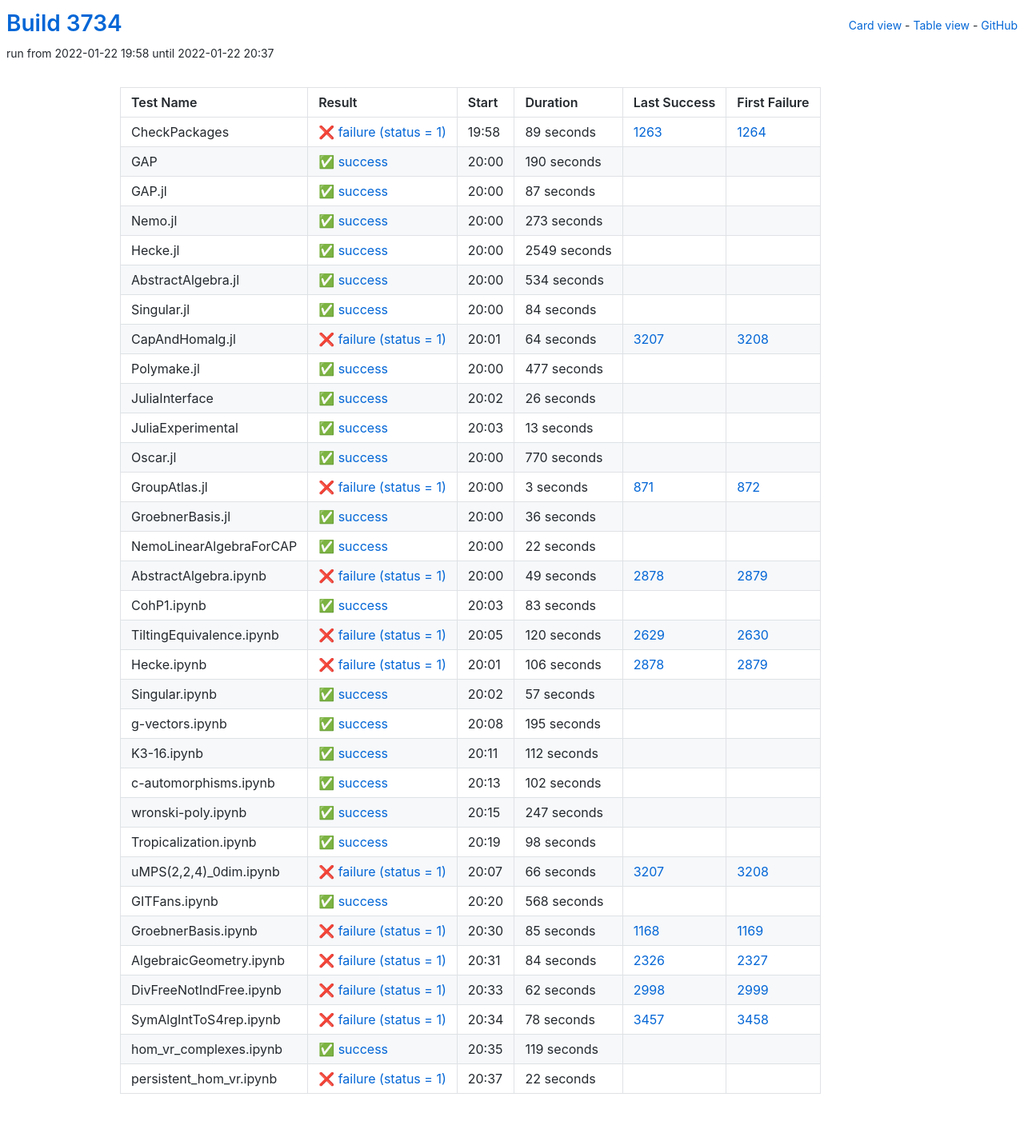
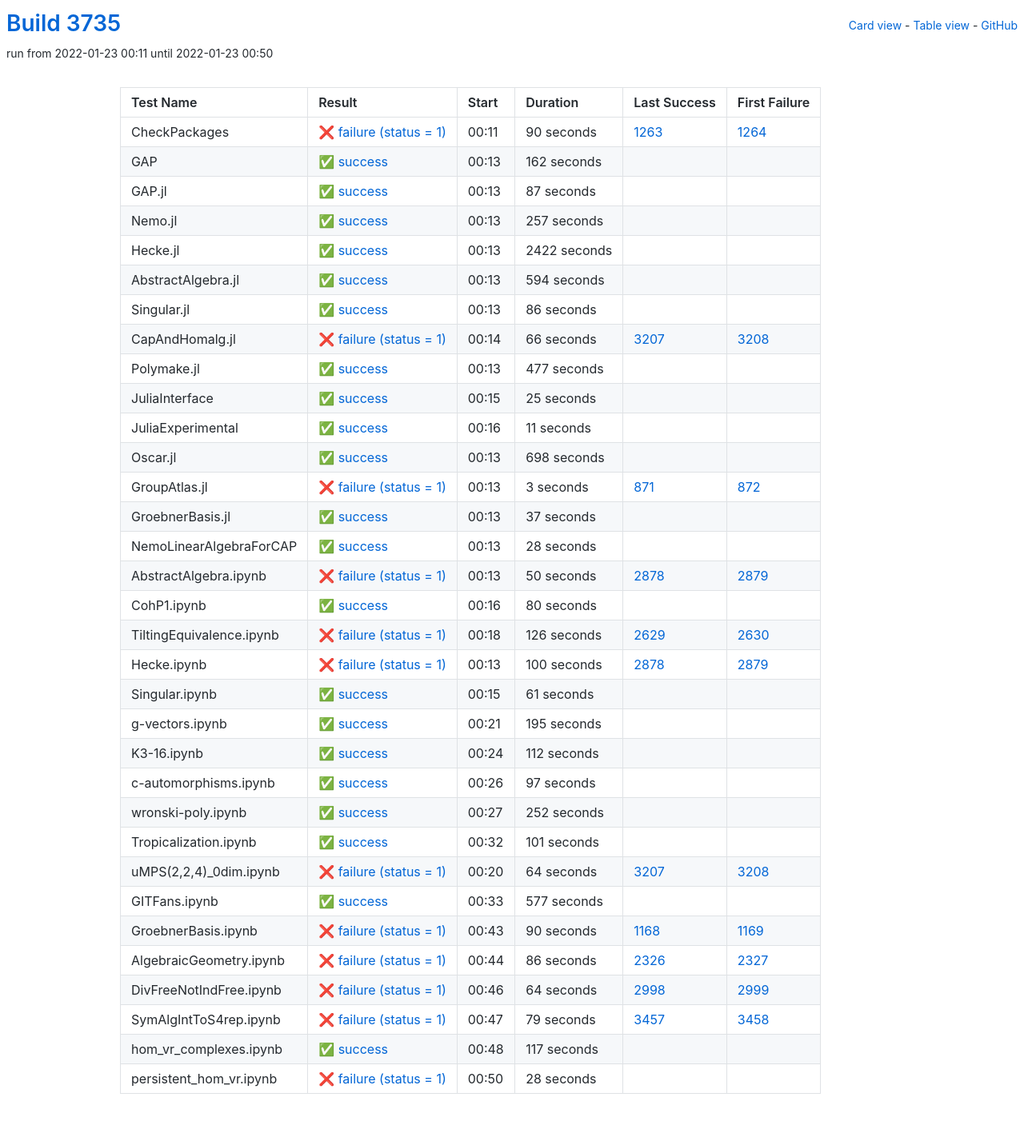
Before and after one commit to oscar-system/oscar-ci-status-stable, a Jekyll site: the page built from table.html, in a window 1280 px wide. Shown: the whole page at 80% size. Built offline with Jekyll 4.4.1, drawn with Linux system fonts in a browser that asks for light colours.

Commit message:
Build #3735

```diff
--- a/_data/ci.yml
+++ b/_data/ci.yml
@@ -1,6 +1,6 @@
 ---
-build: 3734
-build_url: https://oscarci.mathematik.uni-kl.de/job/oscar-stable/3734/
+build: 3735
+build_url: https://oscarci.mathematik.uni-kl.de/job/oscar-stable/3735/
 job: oscar-stable
 organization: oscar-system
 repo: oscar-ci-status-stable
@@ -8,32 +8,32 @@ repourl: https://github.com/oscar-system/oscar-ci-status-stable
 tests:
 - name: CheckPackages
   id: checkpackages
-  log: https://oscarci.mathematik.uni-kl.de/job/oscar-stable/3734/artifact/logs/build-3734/CheckPackages.log
-  start: 2022-01-22 19:58
+  log: https://oscarci.mathematik.uni-kl.de/job/oscar-stable/3735/artifact/logs/build-3735/CheckPackages.log
+  start: 2022-01-23 00:11
   success: false
   exitcode: 1
   status: failure
-  duration: 89
+  duration: 90
   last_success: 1263
   last_success_url: https://oscarci.mathematik.uni-kl.de/job/oscar-stable/1263/
   first_failure: 1264
   first_failure_url: https://oscarci.mathematik.uni-kl.de/job/oscar-stable/1264/
 - name: GAP
   id: gap
-  log: https://oscarci.mathematik.uni-kl.de/job/oscar-stable/3734/artifact/logs/build-3734/GAP.log
-  start: 2022-01-22 20:00
+  log: https://oscarci.mathematik.uni-kl.de/job/oscar-stable/3735/artifact/logs/build-3735/GAP.log
+  start: 2022-01-23 00:13
   success: true
   exitcode: 0
   status: success
-  duration: 190
+  duration: 162
   last_success: false
   last_success_url:
   first_failure: false
   first_failure_url:
 - name: GAP.jl
   id: gap-jl
-  log: https://oscarci.mathematik.uni-kl.de/job/oscar-stable/3734/artifact/logs/build-3734/GAP.jl.log
-  start: 2022-01-22 20:00
+  log: https://oscarci.mathematik.uni-kl.de/job/oscar-stable/3735/artifact/logs/build-3735/GAP.jl.log
+  start: 2022-01-23 00:13
   success: true
   exitcode: 0
   status: success
@@ -44,68 +44,68 @@ tests:
   first_failure_url:
 - name: Nemo.jl
   id: nemo-jl
-  log: https://oscarci.mathematik.uni-kl.de/job/oscar-stable/3734/artifact/logs/build-3734/Nemo.jl.log
-  start: 2022-01-22 20:00
+  log: https://oscarci.mathematik.uni-kl.de/job/oscar-stable/3735/artifact/logs/build-3735/Nemo.jl.log
+  start: 2022-01-23 00:13
   success: true
   exitcode: 0
   status: success
-  duration: 273
+  duration: 257
   last_success: false
   last_success_url:
   first_failure: false
   first_failure_url:
 - name: Hecke.jl
   id: hecke-jl
-  log: https://oscarci.mathematik.uni-kl.de/job/oscar-stable/3734/artifact/logs/build-3734/Hecke.jl.log
-  start: 2022-01-22 20:00
+  log: https://oscarci.mathematik.uni-kl.de/job/oscar-stable/3735/artifact/logs/build-3735/Hecke.jl.log
+  start: 2022-01-23 00:13
   success: true
   exitcode: 0
   status: success
-  duration: 2549
+  duration: 2422
   last_success: false
   last_success_url:
   first_failure: false
   first_failure_url:
 - name: AbstractAlgebra.jl
   id: abstractalgebra-jl
-  log: https://oscarci.mathematik.uni-kl.de/job/oscar-stable/3734/artifact/logs/build-3734/AbstractAlgebra.jl.log
-  start: 2022-01-22 20:00
+  log: https://oscarci.mathematik.uni-kl.de/job/oscar-stable/3735/artifact/logs/build-3735/AbstractAlgebra.jl.log
+  start: 2022-01-23 00:13
   success: true
   exitcode: 0
   status: success
-  duration: 534
+  duration: 594
   last_success: false
   last_success_url:
   first_failure: false
   first_failure_url:
 - name: Singular.jl
   id: singular-jl
-  log: https://oscarci.mathematik.uni-kl.de/job/oscar-stable/3734/artifact/logs/build-3734/Singular.jl.log
-  start: 2022-01-22 20:00
+  log: https://oscarci.mathematik.uni-kl.de/job/oscar-stable/3735/artifact/logs/build-3735/Singular.jl.log
+  start: 2022-01-23 00:13
   success: true
   exitcode: 0
   status: success
-  duration: 84
+  duration: 86
   last_success: false
   last_success_url:
   first_failure: false
   first_failure_url:
 - name: CapAndHomalg.jl
   id: capandhomalg-jl
-  log: https://oscarci.mathematik.uni-kl.de/job/oscar-stable/3734/artifact/logs/build-3734/CapAndHomalg.jl.log
-  start: 2022-01-22 20:01
+  log: https://oscarci.mathematik.uni-kl.de/job/oscar-stable/3735/artifact/logs/build-3735/CapAndHomalg.jl.log
+  start: 2022-01-23 00:14
   success: false
   exitcode: 1
   status: failure
-  duration: 64
+  duration: 66
   last_success: 3207
   last_success_url: https://oscarci.mathematik.uni-kl.de/job/oscar-stable/3207/
   first_failure: 3208
   first_failure_url: https://oscarci.mathematik.uni-kl.de/job/oscar-stable/3208/
 - name: Polymake.jl
   id: polymake-jl
-  log: https://oscarci.mathematik.uni-kl.de/job/oscar-stable/3734/artifact/logs/build-3734/Polymake.jl.log
-  start: 2022-01-22 20:00
+  log: https://oscarci.mathematik.uni-kl.de/job/oscar-stable/3735/artifact/logs/build-3735/Polymake.jl.log
+  start: 2022-01-23 00:13
   success: true
   exitcode: 0
   status: success
@@ -116,44 +116,44 @@ tests:
   first_failure_url:
 - name: JuliaInterface
   id: juliainterface
-  log: https://oscarci.mathematik.uni-kl.de/job/oscar-stable/3734/artifact/logs/build-3734/JuliaInterface.log
-  start: 2022-01-22 20:02
+  log: https://oscarci.mathematik.uni-kl.de/job/oscar-stable/3735/artifact/logs/build-3735/JuliaInterface.log
+  start: 2022-01-23 00:15
   success: true
   exitcode: 0
   status: success
-  duration: 26
+  duration: 25
   last_success: false
   last_success_url:
   first_failure: false
   first_failure_url:
 - name: JuliaExperimental
   id: juliaexperimental
-  log: https://oscarci.mathematik.uni-kl.de/job/oscar-stable/3734/artifact/logs/build-3734/JuliaExperimental.log
-  start: 2022-01-22 20:03
+  log: https://oscarci.mathematik.uni-kl.de/job/oscar-stable/3735/artifact/logs/build-3735/JuliaExperimental.log
+  start: 2022-01-23 00:16
   success: true
   exitcode: 0
   status: success
-  duration: 13
+  duration: 11
   last_success: false
   last_success_url:
   first_failure: false
   first_failure_url:
 - name: Oscar.jl
   id: oscar-jl
-  log: https://oscarci.mathematik.uni-kl.de/job/oscar-stable/3734/artifact/logs/build-3734/Oscar.jl.log
-  start: 2022-01-22 20:00
+  log: https://oscarci.mathematik.uni-kl.de/job/oscar-stable/3735/artifact/logs/build-3735/Oscar.jl.log
+  start: 2022-01-23 00:13
   success: true
   exitcode: 0
   status: success
-  duration: 770
+  duration: 698
   last_success: false
   last_success_url:
   first_failure: false
   first_failure_url:
 - name: GroupAtlas.jl
   id: groupatlas-jl
-  log: https://oscarci.mathematik.uni-kl.de/job/oscar-stable/3734/artifact/logs/build-3734/GroupAtlas.jl.log
-  start: 2022-01-22 20:00
+  log: https://oscarci.mathematik.uni-kl.de/job/oscar-stable/3735/artifact/logs/build-3735/GroupAtlas.jl.log
+  start: 2022-01-23 00:13
   success: false
   exitcode: 1
   status: failure
@@ -164,92 +164,92 @@ tests:
   first_failure_url: https://oscarci.mathematik.uni-kl.de/job/oscar-stable/872/
 - name: GroebnerBasis.jl
   id: groebnerbasis-jl
-  log: https://oscarci.mathematik.uni-kl.de/job/oscar-stable/3734/artifact/logs/build-3734/GroebnerBasis.jl.log
-  start: 2022-01-22 20:00
+  log: https://oscarci.mathematik.uni-kl.de/job/oscar-stable/3735/artifact/logs/build-3735/GroebnerBasis.jl.log
+  start: 2022-01-23 00:13
   success: true
   exitcode: 0
   status: success
-  duration: 36
+  duration: 37
   last_success: false
   last_success_url:
   first_failure: false
   first_failure_url:
 - name: NemoLinearAlgebraForCAP
   id: nemolinearalgebraforcap
-  log: https://oscarci.mathematik.uni-kl.de/job/oscar-stable/3734/artifact/logs/build-3734/NemoLinearAlgebraForCAP.log
-  start: 2022-01-22 20:00
+  log: https://oscarci.mathematik.uni-kl.de/job/oscar-stable/3735/artifact/logs/build-3735/NemoLinearAlgebraForCAP.log
+  start: 2022-01-23 00:13
   success: true
   exitcode: 0
   status: success
-  duration: 22
+  duration: 28
   last_success: false
   last_success_url:
   first_failure: false
   first_failure_url:
 - name: AbstractAlgebra.ipynb
   id: abstractalgebra-ipynb
-  log: https://oscarci.mathematik.uni-kl.de/job/oscar-stable/3734/artifact/logs/build-3734/AbstractAlgebra.ipynb.log
-  start: 2022-01-22 20:00
+  log: https://oscarci.mathematik.uni-kl.de/job/oscar-stable/3735/artifact/logs/build-3735/AbstractAlgebra.ipynb.log
+  start: 2022-01-23 00:13
   success: false
   exitcode: 1
   status: failure
-  duration: 49
+  duration: 50
   last_success: 2878
   last_success_url: https://oscarci.mathematik.uni-kl.de/job/oscar-stable/2878/
   first_failure: 2879
   first_failure_url: https://oscarci.mathematik.uni-kl.de/job/oscar-stable/2879/
 - name: CohP1.ipynb
   id: cohp1-ipynb
-  log: https://oscarci.mathematik.uni-kl.de/job/oscar-stable/3734/artifact/logs/build-3734/CohP1.ipynb.log
-  start: 2022-01-22 20:03
+  log: https://oscarci.mathematik.uni-kl.de/job/oscar-stable/3735/artifact/logs/build-3735/CohP1.ipynb.log
+  start: 2022-01-23 00:16
   success: true
   exitcode: 0
   status: success
-  duration: 83
+  duration: 80
   last_success: false
   last_success_url:
   first_failure: false
   first_failure_url:
 - name: TiltingEquivalence.ipynb
   id: tiltingequivalence-ipynb
-  log: https://oscarci.mathematik.uni-kl.de/job/oscar-stable/3734/artifact/logs/build-3734/TiltingEquivalence.ipynb.log
-  start: 2022-01-22 20:05
+  log: https://oscarci.mathematik.uni-kl.de/job/oscar-stable/3735/artifact/logs/build-3735/TiltingEquivalence.ipynb.log
+  start: 2022-01-23 00:18
   success: false
   exitcode: 1
   status: failure
-  duration: 120
+  duration: 126
   last_success: 2629
   last_success_url: https://oscarci.mathematik.uni-kl.de/job/oscar-stable/2629/
   first_failure: 2630
   first_failure_url: https://oscarci.mathematik.uni-kl.de/job/oscar-stable/2630/
 - name: Hecke.ipynb
   id: hecke-ipynb
-  log: https://oscarci.mathematik.uni-kl.de/job/oscar-stable/3734/artifact/logs/build-3734/Hecke.ipynb.log
-  start: 2022-01-22 20:01
+  log: https://oscarci.mathematik.uni-kl.de/job/oscar-stable/3735/artifact/logs/build-3735/Hecke.ipynb.log
+  start: 2022-01-23 00:13
   success: false
   exitcode: 1
   status: failure
-  duration: 106
+  duration: 100
   last_success: 2878
   last_success_url: https://oscarci.mathematik.uni-kl.de/job/oscar-stable/2878/
   first_failure: 2879
   first_failure_url: https://oscarci.mathematik.uni-kl.de/job/oscar-stable/2879/
 - name: Singular.ipynb
   id: singular-ipynb
-  log: https://oscarci.mathematik.uni-kl.de/job/oscar-stable/3734/artifact/logs/build-3734/Singular.ipynb.log
-  start: 2022-01-22 20:02
+  log: https://oscarci.mathematik.uni-kl.de/job/oscar-stable/3735/artifact/logs/build-3735/Singular.ipynb.log
+  start: 2022-01-23 00:15
   success: true
   exitcode: 0
   status: success
-  duration: 57
+  duration: 61
   last_success: false
   last_success_url:
   first_failure: false
   first_failure_url:
 - name: g-vectors.ipynb
   id: g-vectors-ipynb
-  log: https://oscarci.mathematik.uni-kl.de/job/oscar-stable/3734/artifact/logs/build-3734/g-vectors.ipynb.log
-  start: 2022-01-22 20:08
+  log: https://oscarci.mathematik.uni-kl.de/job/oscar-stable/3735/artifact/logs/build-3735/g-vectors.ipynb.log
+  start: 2022-01-23 00:21
   success: true
   exitcode: 0
   status: success
@@ -260,8 +260,8 @@ tests:
   first_failure_url:
 - name: K3-16.ipynb
   id: k3-16-ipynb
-  log: https://oscarci.mathematik.uni-kl.de/job/oscar-stable/3734/artifact/logs/build-3734/K3-16.ipynb.log
-  start: 2022-01-22 20:11
+  log: https://oscarci.mathematik.uni-kl.de/job/oscar-stable/3735/artifact/logs/build-3735/K3-16.ipynb.log
+  start: 2022-01-23 00:24
   success: true
   exitcode: 0
   status: success
@@ -272,132 +272,132 @@ tests:
   first_failure_url:
 - name: c-automorphisms.ipynb
   id: c-automorphisms-ipynb
-  log: https://oscarci.mathematik.uni-kl.de/job/oscar-stable/3734/artifact/logs/build-3734/c-automorphisms.ipynb.log
-  start: 2022-01-22 20:13
+  log: https://oscarci.mathematik.uni-kl.de/job/oscar-stable/3735/artifact/logs/build-3735/c-automorphisms.ipynb.log
+  start: 2022-01-23 00:26
   success: true
   exitcode: 0
   status: success
-  duration: 102
+  duration: 97
   last_success: false
   last_success_url:
   first_failure: false
   first_failure_url:
 - name: wronski-poly.ipynb
   id: wronski-poly-ipynb
-  log: https://oscarci.mathematik.uni-kl.de/job/oscar-stable/3734/artifact/logs/build-3734/wronski-poly.ipynb.log
-  start: 2022-01-22 20:15
+  log: https://oscarci.mathematik.uni-kl.de/job/oscar-stable/3735/artifact/logs/build-3735/wronski-poly.ipynb.log
+  start: 2022-01-23 00:27
   success: true
   exitcode: 0
   status: success
-  duration: 247
+  duration: 252
   last_success: false
   last_success_url:
   first_failure: false
   first_failure_url:
 - name: Tropicalization.ipynb
   id: tropicalization-ipynb
-  log: https://oscarci.mathematik.uni-kl.de/job/oscar-stable/3734/artifact/logs/build-3734/Tropicalization.ipynb.log
-  start: 2022-01-22 20:19
+  log: https://oscarci.mathematik.uni-kl.de/job/oscar-stable/3735/artifact/logs/build-3735/Tropicalization.ipynb.log
+  start: 2022-01-23 00:32
   success: true
   exitcode: 0
   status: success
-  duration: 98
+  duration: 101
   last_success: false
   last_success_url:
   first_failure: false
   first_failure_url:
 - name: uMPS(2,2,4)_0dim.ipynb
   id: umps-2-2-4-0dim-ipynb
-  log: https://oscarci.mathematik.uni-kl.de/job/oscar-stable/3734/artifact/logs/build-3734/uMPS-2-2-4-_0dim.ipynb.log
-  start: 2022-01-22 20:07
+  log: https://oscarci.mathematik.uni-kl.de/job/oscar-stable/3735/artifact/logs/build-3735/uMPS-2-2-4-_0dim.ipynb.log
+  start: 2022-01-23 00:20
   success: false
   exitcode: 1
   status: failure
-  duration: 66
+  duration: 64
   last_success: 3207
   last_success_url: https://oscarci.mathematik.uni-kl.de/job/oscar-stable/3207/
   first_failure: 3208
   first_failure_url: https://oscarci.mathematik.uni-kl.de/job/oscar-stable/3208/
 - name: GITFans.ipynb
   id: gitfans-ipynb
-  log: https://oscarci.mathematik.uni-kl.de/job/oscar-stable/3734/artifact/logs/build-3734/GITFans.ipynb.log
-  start: 2022-01-22 20:20
+  log: https://oscarci.mathematik.uni-kl.de/job/oscar-stable/3735/artifact/logs/build-3735/GITFans.ipynb.log
+  start: 2022-01-23 00:33
   success: true
   exitcode: 0
   status: success
-  duration: 568
+  duration: 577
   last_success: false
   last_success_url:
   first_failure: false
   first_failure_url:
 - name: GroebnerBasis.ipynb
   id: groebnerbasis-ipynb
-  log: https://oscarci.mathematik.uni-kl.de/job/oscar-stable/3734/artifact/logs/build-3734/GroebnerBasis.ipynb.log
-  start: 2022-01-22 20:30
+  log: https://oscarci.mathematik.uni-kl.de/job/oscar-stable/3735/artifact/logs/build-3735/GroebnerBasis.ipynb.log
+  start: 2022-01-23 00:43
   success: false
   exitcode: 1
   status: failure
-  duration: 85
+  duration: 90
   last_success: 1168
   last_success_url: https://oscarci.mathematik.uni-kl.de/job/oscar-stable/1168/
   first_failure: 1169
   first_failure_url: https://oscarci.mathematik.uni-kl.de/job/oscar-stable/1169/
 - name: AlgebraicGeometry.ipynb
   id: algebraicgeometry-ipynb
-  log: https://oscarci.mathematik.uni-kl.de/job/oscar-stable/3734/artifact/logs/build-3734/AlgebraicGeometry.ipynb.log
-  start: 2022-01-22 20:31
+  log: https://oscarci.mathematik.uni-kl.de/job/oscar-stable/3735/artifact/logs/build-3735/AlgebraicGeometry.ipynb.log
+  start: 2022-01-23 00:44
   success: false
   exitcode: 1
   status: failure
-  duration: 84
+  duration: 86
   last_success: 2326
   last_success_url: https://oscarci.mathematik.uni-kl.de/job/oscar-stable/2326/
   first_failure: 2327
   first_failure_url: https://oscarci.mathematik.uni-kl.de/job/oscar-stable/2327/
 - name: DivFreeNotIndFree.ipynb
   id: divfreenotindfree-ipynb
-  log: https://oscarci.mathematik.uni-kl.de/job/oscar-stable/3734/artifact/logs/build-3734/DivFreeNotIndFree.ipynb.log
-  start: 2022-01-22 20:33
+  log: https://oscarci.mathematik.uni-kl.de/job/oscar-stable/3735/artifact/logs/build-3735/DivFreeNotIndFree.ipynb.log
+  start: 2022-01-23 00:46
   success: false
   exitcode: 1
   status: failure
-  duration: 62
+  duration: 64
   last_success: 2998
   last_success_url: https://oscarci.mathematik.uni-kl.de/job/oscar-stable/2998/
   first_failure: 2999
   first_failure_url: https://oscarci.mathematik.uni-kl.de/job/oscar-stable/2999/
 - name: SymAlgIntToS4rep.ipynb
   id: symalginttos4rep-ipynb
-  log: https://oscarci.mathematik.uni-kl.de/job/oscar-stable/3734/artifact/logs/build-3734/SymAlgIntToS4rep.ipynb.log
-  start: 2022-01-22 20:34
+  log: https://oscarci.mathematik.uni-kl.de/job/oscar-stable/3735/artifact/logs/build-3735/SymAlgIntToS4rep.ipynb.log
+  start: 2022-01-23 00:47
   success: false
   exitcode: 1
   status: failure
-  duration: 78
+  duration: 79
   last_success: 3457
   last_success_url: https://oscarci.mathematik.uni-kl.de/job/oscar-stable/3457/
   first_failure: 3458
   first_failure_url: https://oscarci.mathematik.uni-kl.de/job/oscar-stable/3458/
 - name: hom_vr_complexes.ipynb
   id: hom-vr-complexes-ipynb
-  log: https://oscarci.mathematik.uni-kl.de/job/oscar-stable/3734/artifact/logs/build-3734/hom_vr_complexes.ipynb.log
-  start: 2022-01-22 20:35
+  log: https://oscarci.mathematik.uni-kl.de/job/oscar-stable/3735/artifact/logs/build-3735/hom_vr_complexes.ipynb.log
+  start: 2022-01-23 00:48
   success: true
   exitcode: 0
   status: success
-  duration: 119
+  duration: 117
   last_success: false
   last_success_url:
   first_failure: false
   first_failure_url:
 - name: persistent_hom_vr.ipynb
   id: persistent-hom-vr-ipynb
-  log: https://oscarci.mathematik.uni-kl.de/job/oscar-stable/3734/artifact/logs/build-3734/persistent_hom_vr.ipynb.log
-  start: 2022-01-22 20:37
+  log: https://oscarci.mathematik.uni-kl.de/job/oscar-stable/3735/artifact/logs/build-3735/persistent_hom_vr.ipynb.log
+  start: 2022-01-23 00:50
   success: false
   exitcode: 1
   status: failure
-  duration: 22
+  duration: 28
   last_success: false
   last_success_url:
   first_failure: false
```
Also changed, not shown: README.md.
